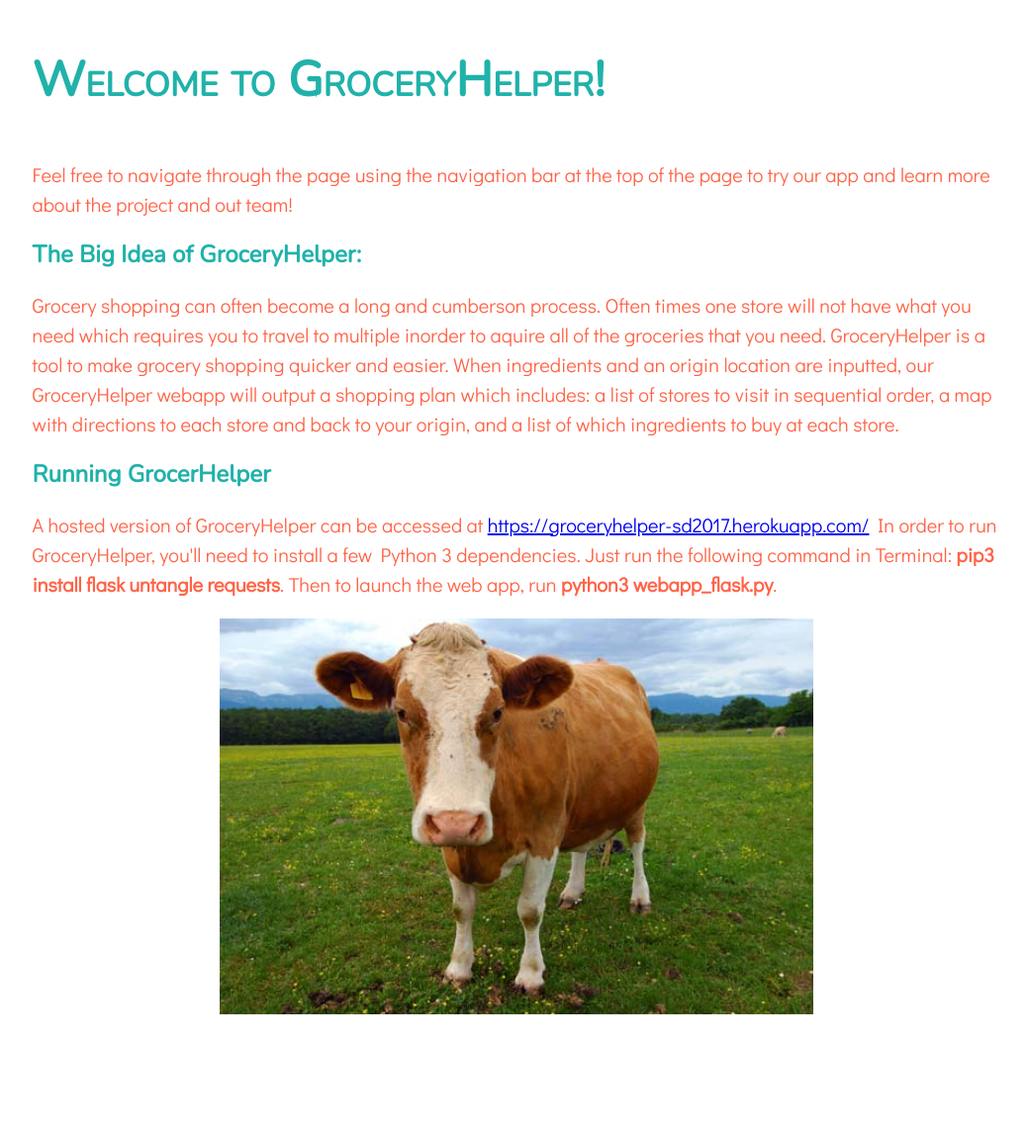
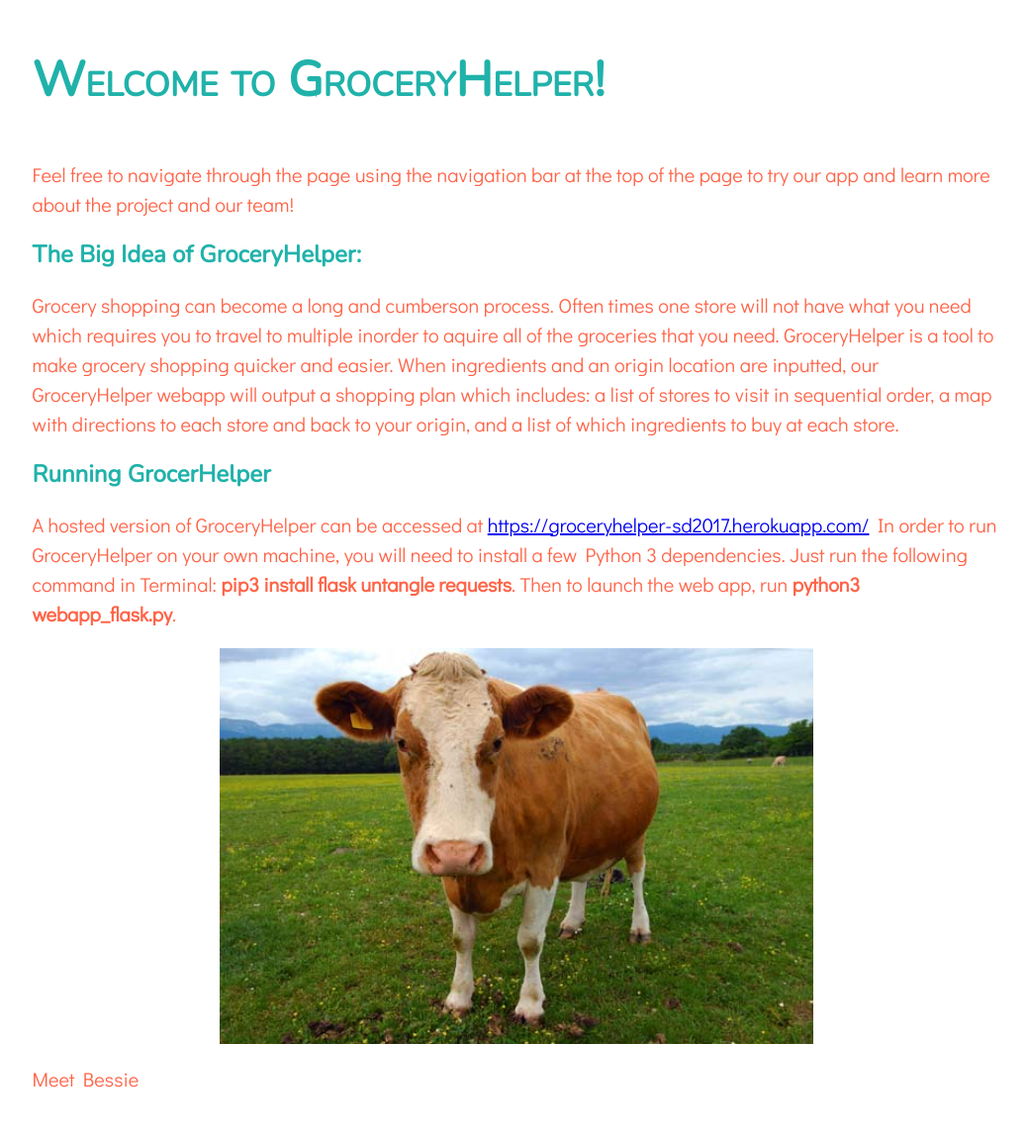
Before and after one commit to kylecombes/GroceryHelper, a Flask app: page / in a window 1280 px wide. Shown: the part 186-1335 px from the top of the page at 99% size, without its empty margins (118-1156 px from the left). Before the commit the page ends 1211 px from the top, so only its background shows below. Run offline with Flask 2, Linux system fonts and the light colour scheme.

Commit message:
fixing spelling

```diff
--- a/templates/about.html
+++ b/templates/about.html
@@ -25,11 +25,11 @@
   <div id = "content">
      <h1> Welcome to GroceryHelper!</h1>
      <p>Feel free to navigate through the page using the navigation bar at the top of the page to try our app
-       and learn more about the project and out team!</p>
+       and learn more about the project and our team!</p>
 
-     <h2> The Big Idea of GroceryHelper:</h2>
+     <h2>The Big Idea of GroceryHelper:</h2>
 
-     <p>Grocery shopping can often become a long and cumberson process. Often times one store will not have what you need
+     <p>Grocery shopping can become a long and cumberson process. Often times one store will not have what you need
        which requires you to travel to multiple inorder to aquire all of the groceries that you need.
        GroceryHelper is a tool to make grocery shopping quicker and easier. When
        ingredients and an origin location are inputted, our GroceryHelper webapp
@@ -41,14 +41,14 @@
 
       <p>
           A hosted version of GroceryHelper can be accessed at <a href="https://groceryhelper-sd2017.herokuapp.com/">
-          https://groceryhelper-sd2017.herokuapp.com/</a> In order to run GroceryHelper, you'll need to install a few
+          https://groceryhelper-sd2017.herokuapp.com/</a> In order to run GroceryHelper on your own machine, you will need to install a few
           Python 3 dependencies. Just run the following
           command in Terminal: <strong>pip3 install flask untangle requests</strong>. Then to launch the web app, run
           <strong>python3 webapp_flask.py</strong>.
       </p>
 
       <img src="{{ url_for('static', filename='cow.jpg') }}" id = "bessie" style="width:600px;height:400px;">
-
+      <p>Meet Bessie</p>
  </div>
 
  </body>
--- a/templates/about_us.html
+++ b/templates/about_us.html
@@ -31,7 +31,7 @@
 <div id = "content">
     <header>
     <p>Feel free to navigate through the page using the navigation bar at the top of the page to try our app
-    and learn more about the project and out team!</p>
+    and learn more about the project and our team!</p>
     <h1>Who are we?</h1>
     </header>
     <p>We are all first year students at the Franklin W. Olin College of Engineering in Needham, MA. Though most of us are planning to major
```
Also changed, not shown: templates/about_team.html (+8 -4 lines).
